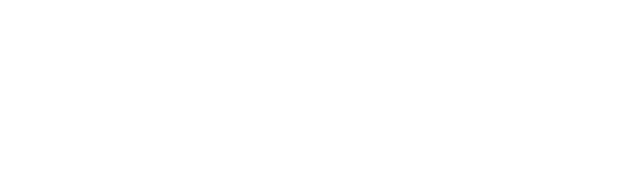
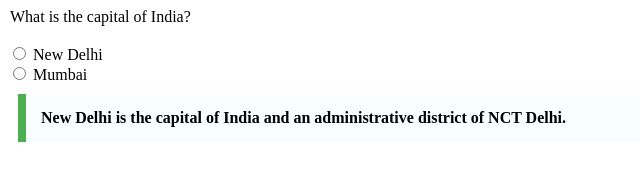
Before and after one commit to acciojob/trivia-Abhijit7287, a website: page main.html in a window 1280 px wide. Shown: the whole page, without its empty margins (0-640 px from the left). Drawn offline with Linux system fonts and the light colour scheme.

Commit message:
created a submission

```diff
--- a/main.html
+++ b/main.html
@@ -8,6 +8,26 @@
 
 <body>
 	<!-- the entire body must be written by student -->
+	<form>
+
+            <legend>What is the capital of India?</legend>
+		    <br>
+
+            <!-- Radio buttons for answer options -->
+            <label>
+                <input type="radio" name="capital" value="newDelhi">
+                New Delhi
+            </label>
+            <br>
+            <label>
+                <input type="radio" name="capital" value="mumbai">
+                Mumbai
+            </label>
+
+	</form>
+	 <blockquote>
+        New Delhi is the capital of India and an administrative district of NCT Delhi.
+    </blockquote>
     <script type="text/javascript" src="./script.js">
 </script>
 
--- a/styles.css
+++ b/styles.css
@@ -1,2 +1,11 @@
 
 /* Your CSS Code here. */
+blockquote{
+	max-width:600px;
+	margin:10px;
+	padding:15px;
+	border-left:15px;
+    border-left: 8px solid #4CAF50;
+	background-color:#f8fffe;
+	font-weight:bold;
+}
```
